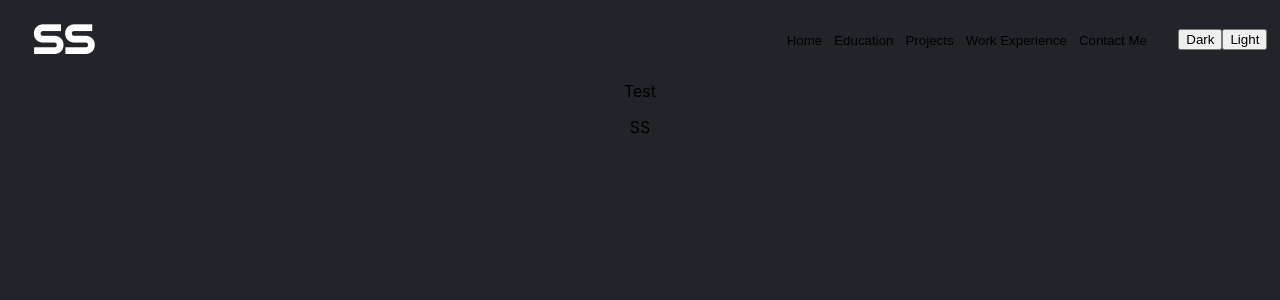
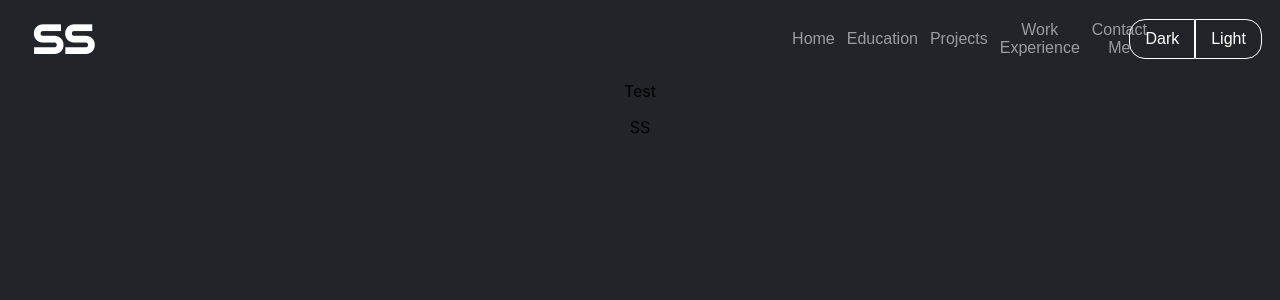
Before and after one commit to helloswayamshah/modern-personal-website, a React (Create React App) app: page / in a window 1280 px wide. Shown: the top 300 px of the page. Built offline with nearby package versions, Linux system fonts and the light colour scheme.

Commit message:
navbar fixed for bigger screens only

```diff
--- a/src/components/Topbar.js
+++ b/src/components/Topbar.js
@@ -35,8 +35,8 @@ function Topbar( { props } ) {
                 <button onClick={() => {props.contact.current.scrollIntoView({ behavior: "smooth"})}}>Contact Me</button>
             </div>
             <div className="theme">
-                <button onClick={() => {setDark(true); setDefault(false)}}>Dark</button>
-                <button onClick={() => {setDark(false); setDefault(false)}}>Light</button>
+                <button id="dark-btn" onClick={() => {setDark(true); setDefault(false)}}>Dark</button>
+                <button id="light-btn" onClick={() => {setDark(false); setDefault(false)}}>Light</button>
             </div>
         </div>
     </div>
--- a/src/styles/Topbar.css
+++ b/src/styles/Topbar.css
@@ -3,6 +3,8 @@
     align-items: center;
     justify-content: space-between;
 }
+
+/* Logo */
 
 .logo {
     margin: 1% 0 0 1rem;
@@ -10,13 +12,22 @@
     font-size: 40px;
 }
 
-#dark, #default .logo {
+.logo:hover {
+    cursor: pointer;
+}
+
+#dark .logo {
+    color: white;
+}
+
+#default .logo {
     color: white;
 }
 
 #light .logo {
     color: black;
 }
+
 
 .theme-links{
     margin: 1% 0 0 1rem;
@@ -26,7 +37,77 @@
     width: 40%;
 }
 
+/* Links for divs buttons*/
+
+.links {
+    display: flex;
+    justify-content: space-evenly;
+    width: 60%;
+}
+
 .links button{
     background-color: transparent;
     border: none;
+    font-size: medium;
 }
+
+#dark .links button{
+    color: #FFFFFF8C;
+}
+
+#dark .links button:hover{
+    color: white;
+    transition: 0.5s;
+}
+
+#default .links button{
+    color: #FFFFFF8C;
+}
+
+#default .links button:hover{
+    color: white;
+    transition: 0.5s;
+}
+
+#light .links button{
+    color: 	#404040;
+    font-weight: normal;
+    transition: font-weight .5s ease-in-out;
+}
+
+#light .links button:hover{
+    font-weight: bold;
+}
+
+/*theme buttons*/
+.theme button{
+    background-color: transparent;
+    border: 1px solid black;
+    padding: 10px 15px;
+    text-align: center;
+    text-decoration: none;
+    font-size: medium;
+}
+
+.theme #dark-btn {
+    border-radius: 1rem 0 0 1rem;
+}
+
+.theme #light-btn{
+    border-radius: 0 1rem 1rem 0;
+}
+
+#dark .theme button {
+    border-color: white;
+    color: white;
+}
+
+#default .theme button {
+    border-color: white;
+    color: white;
+}
+
+#light .theme button {
+    border-color: black;
+    color: black;
+}
```
